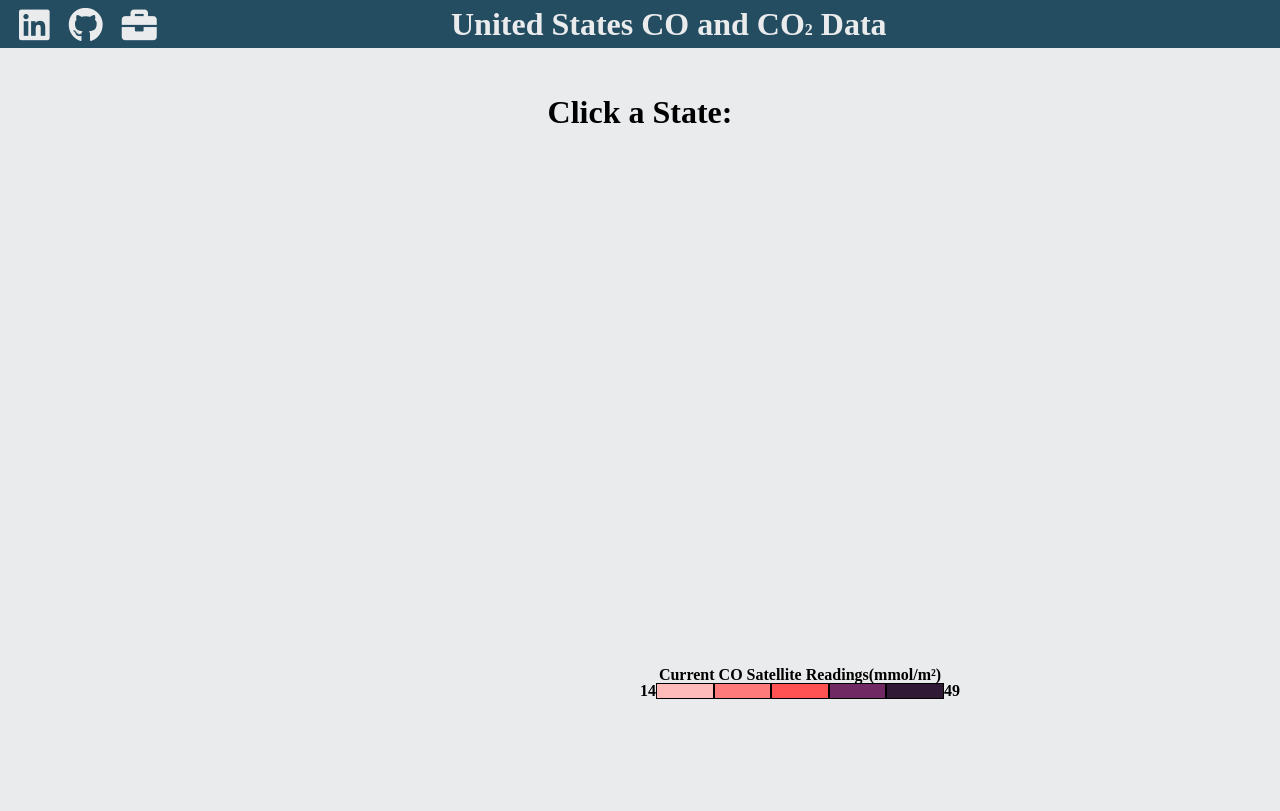
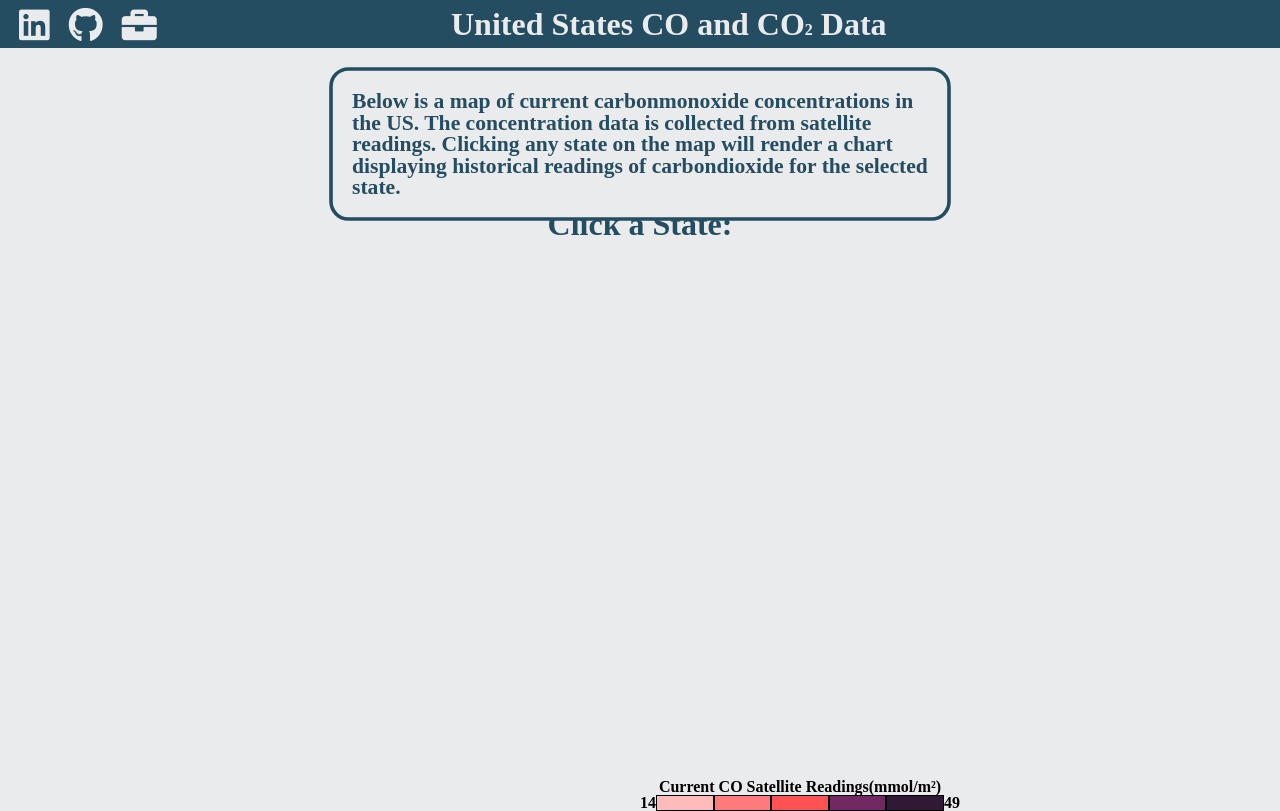
Before and after one commit to garretdgrant/emission_visualization, a website built with webpack: page index.html in a window 1280 px wide. Shown: the top 811 px of the page. Built offline with nearby package versions, Linux system fonts and the light colour scheme; no server answers.

Commit message:
Instructions added

```diff
--- a/index.html
+++ b/index.html
@@ -21,7 +21,7 @@
     <div class="links">
         <a href="https://www.linkedin.com/in/garret-d-grant/"><i class="fab fa-linkedin"></i></a>
         <a href="https://github.com/garretdgrant"><i class="fab fa-github"></i></a>
-        <a href=""><i class="fas fa-briefcase"></i></a>
+        <a href="https://www.linkedin.com/in/garret-d-grant/"><i class="fas fa-briefcase"></i></a>
     </div>
 
     <div class="title">
@@ -30,6 +30,14 @@
 
 </nav>
 <body>
+    <div class="instructions">
+        <div><p>
+            Below is a map of current carbonmonoxide concentrations in the US.
+            The concentration data is collected from satellite readings.
+            Clicking any state on the map will render a chart displaying historical
+            readings of carbondioxide for the selected state.
+        </p></div>
+    </div>
     <h2>Click a State: </h2>
     <div class="maps">
         <div class="states">
--- a/src/index.scss
+++ b/src/index.scss
@@ -6,7 +6,35 @@ body{
 }
 
 .maps{
+    width: 100vw;
+    display: flex;
+    justify-content: center;
     margin-top: 4%;
+}
+
+.instructions{
+width: 100vw;
+margin-top: 2rem;
+height: 10vh;
+display: flex;
+justify-content: center;
+}
+
+.instructions p{
+    margin: 1rem;
+}
+
+.instructions div{
+    scale: 1.2;
+    color: #244d61;
+    background-color: #EAEBED;
+    font-weight: bold;
+    border: solid #244d61;
+    width: 40vw;
+    border-radius: 1rem;
+    font-size: large;
+    font-family: serif;
+    height: fit-content;
 }
 
 h2{
@@ -16,6 +44,7 @@ h2{
     font-size: xx-large;
     font-family: serif;
     font-weight: bold;
+    color: #244d61;
 
 }
 
@@ -64,7 +93,7 @@ sub {
   }
 
 .states{
-    width: 100vw;
+    width: 60vw;
     position: absolute;
     display: flex;
     justify-content: center;
@@ -72,7 +101,7 @@ sub {
 }
 
 .emissions{
-    width: 100vw;
+    width: 60vw;
     display: flex;
     justify-content: center;
 }
```
Also changed, not shown: dist/main.css.
